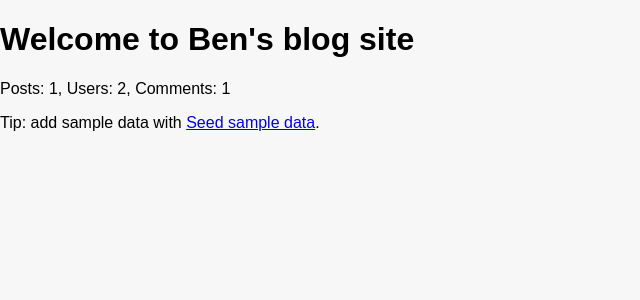
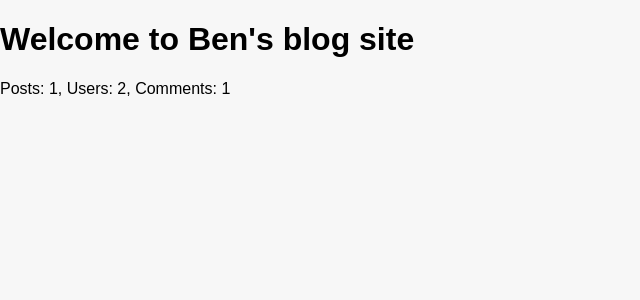
Before and after one commit to benspangberg-arch/blog-site-bens, a Flask app: page / in a window 1280 px wide. Shown: the part 38-338 px from the top of the page, without its empty margins (0-640 px from the left). Run offline with Flask 3, Linux system fonts and the light colour scheme.

Commit message:
3rd commit

```diff
--- a/templates/index.html
+++ b/templates/index.html
@@ -3,7 +3,4 @@
   <h1>Welcome to Ben's blog site</h1>
   <p>Posts: {{ post_count }}, Users: {{ user_count }}, Comments: {{ comment_count }}</p>
 
-  <p>
-    Tip: add sample data with <a href="{{ url_for('seed_sample_data') }}">Seed sample data</a>.
-  </p>
 {% endblock %}
```
